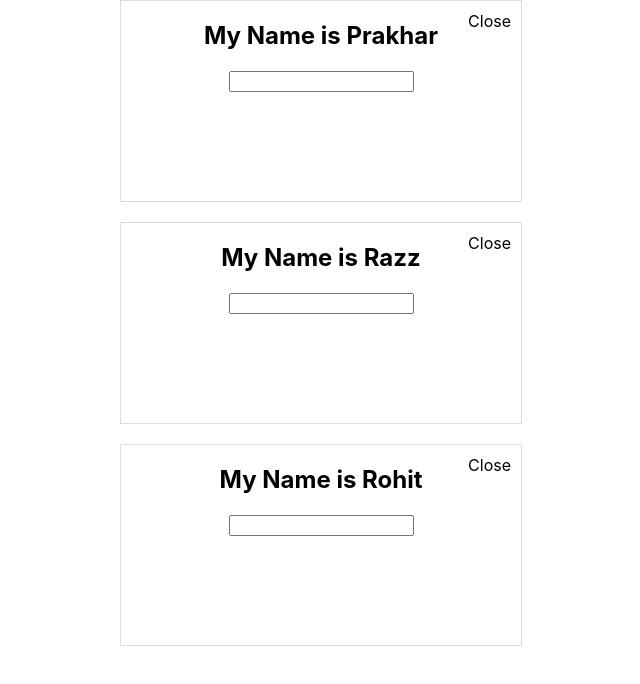
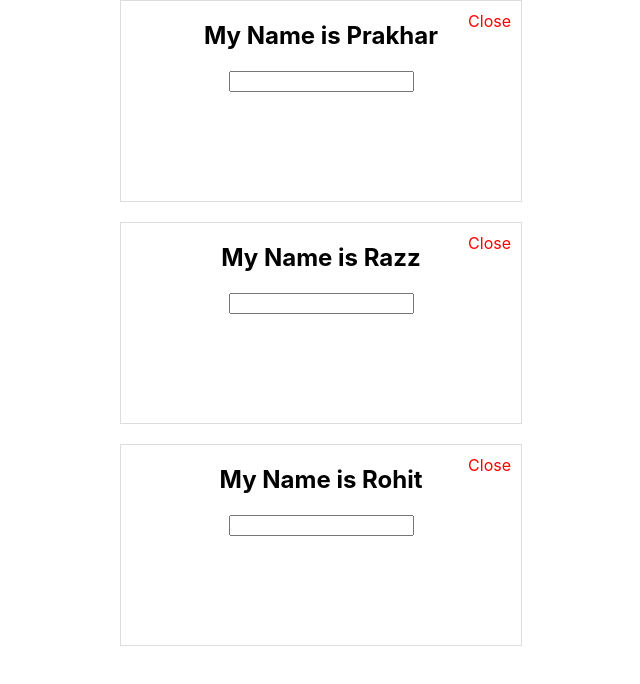
Before and after one commit to Devcorns/heroku, a React (Create React App) app: page / in a window 1280 px wide. Shown: the top 684 px of the page, without its empty margins (319-959 px from the left). Built offline with nearby package versions, Linux system fonts and the light colour scheme.

Commit message:
change color of close and apply mouse active

```diff
--- a/src/Component/Person/Person.css
+++ b/src/Component/Person/Person.css
@@ -11,4 +11,6 @@
     position: absolute;
     top: 10px;
     right: 10px;
+    color: #f00;
+    cursor: pointer;
 }
```
